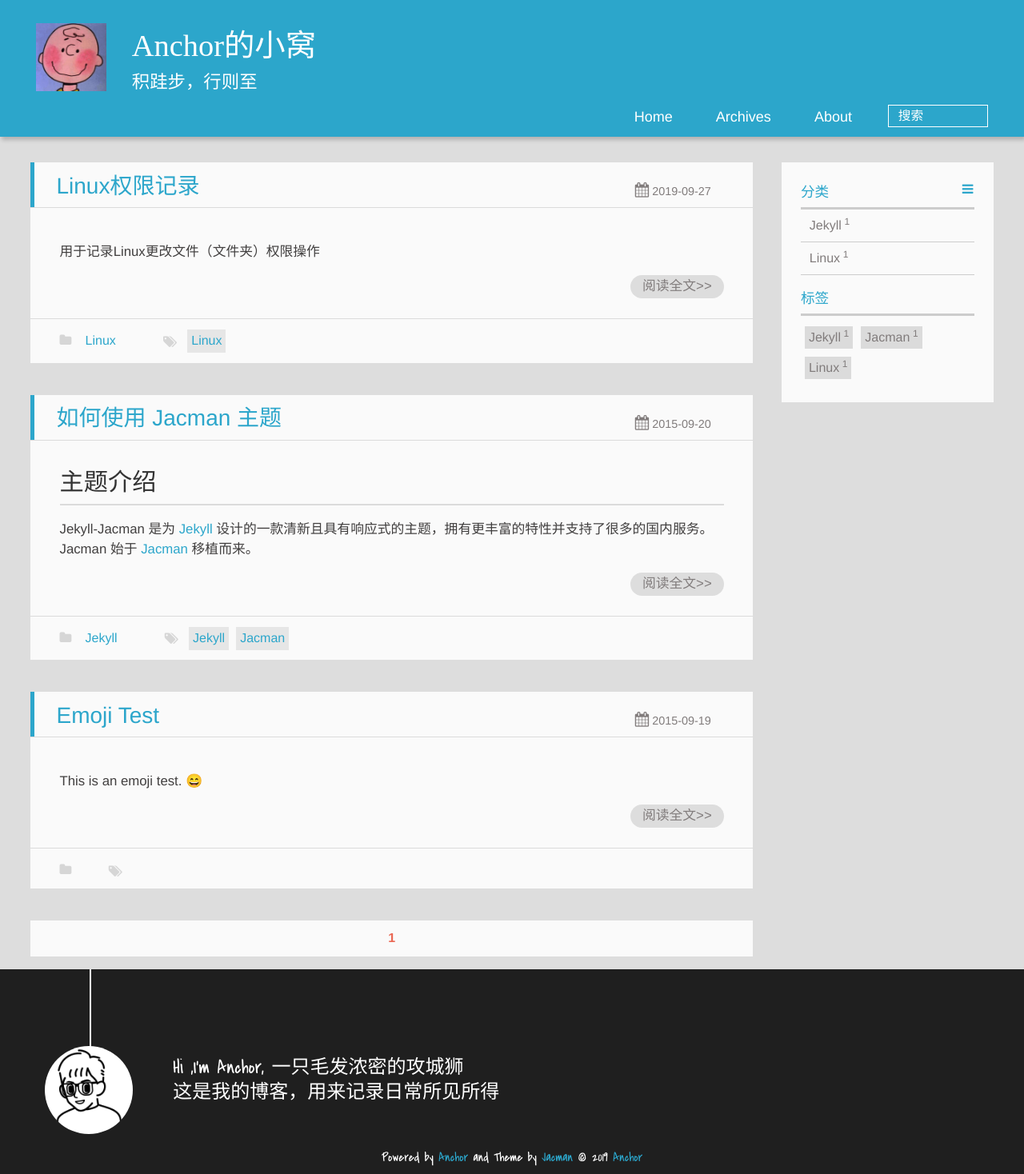
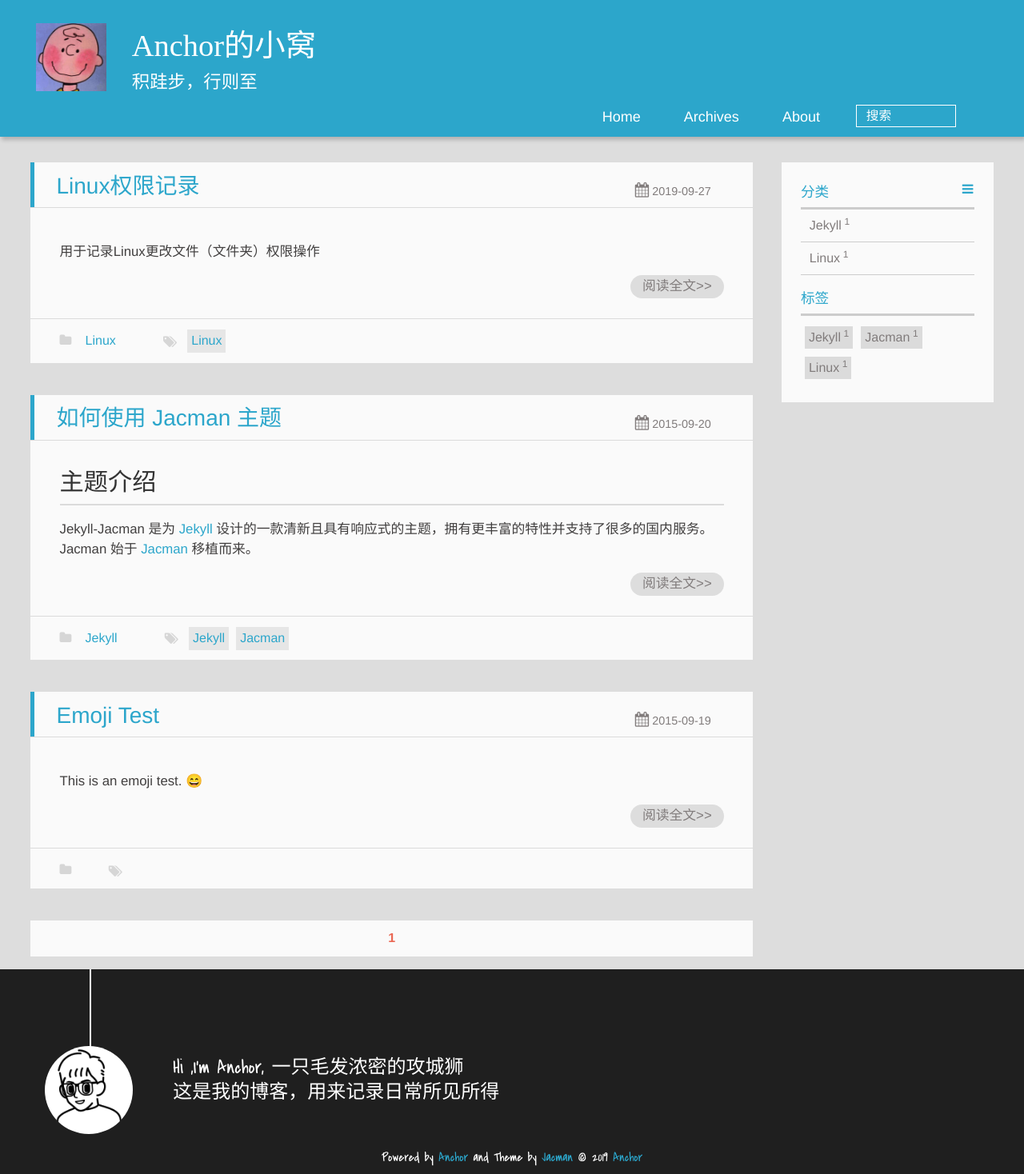
Before and after one commit to memorate/memorate.github.io, a Jekyll site: the page built from index.html, in a window 1280 px wide. Shown: the whole page at 80% size. Built offline with Jekyll 4.4.1, drawn with Linux system fonts in a browser that asks for light colours; emoji names are drawn with the system emoji font; the list of posts is cut into pages by our own code.

Commit message:
latest code update on 2019-10-09 17:52

```diff
--- a/assets/css/style.css
+++ b/assets/css/style.css
@@ -511,7 +511,8 @@ header nav {
     header nav {
         float: right;
         width: auto;
-        max-height: none
+        max-height: none;
+        margin-right: 40px;
     }
 }
 
```
